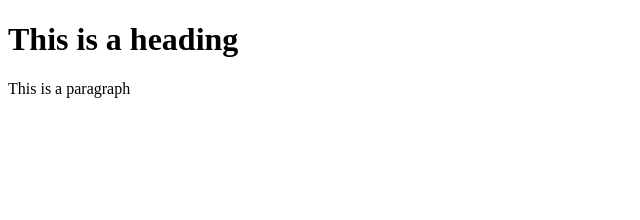
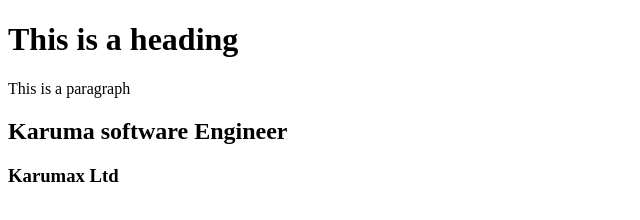
Before and after one commit to Njugi92/gittutorials, a plain HTML site: page index.html in a window 1280 px wide. Shown: the whole page, without its empty margins (0-640 px from the left). Drawn offline with Linux system fonts and the light colour scheme.

Commit message:
Update index.html

```diff
--- a/index.html
+++ b/index.html
@@ -8,6 +8,8 @@
 
 		<h1>This is a heading</h1>
 		<p>This is a paragraph</p>
+		<h2>Karuma software Engineer</h2>
+		<h3>Karumax Ltd</h3>
 
 	</body>
 </html>
```
